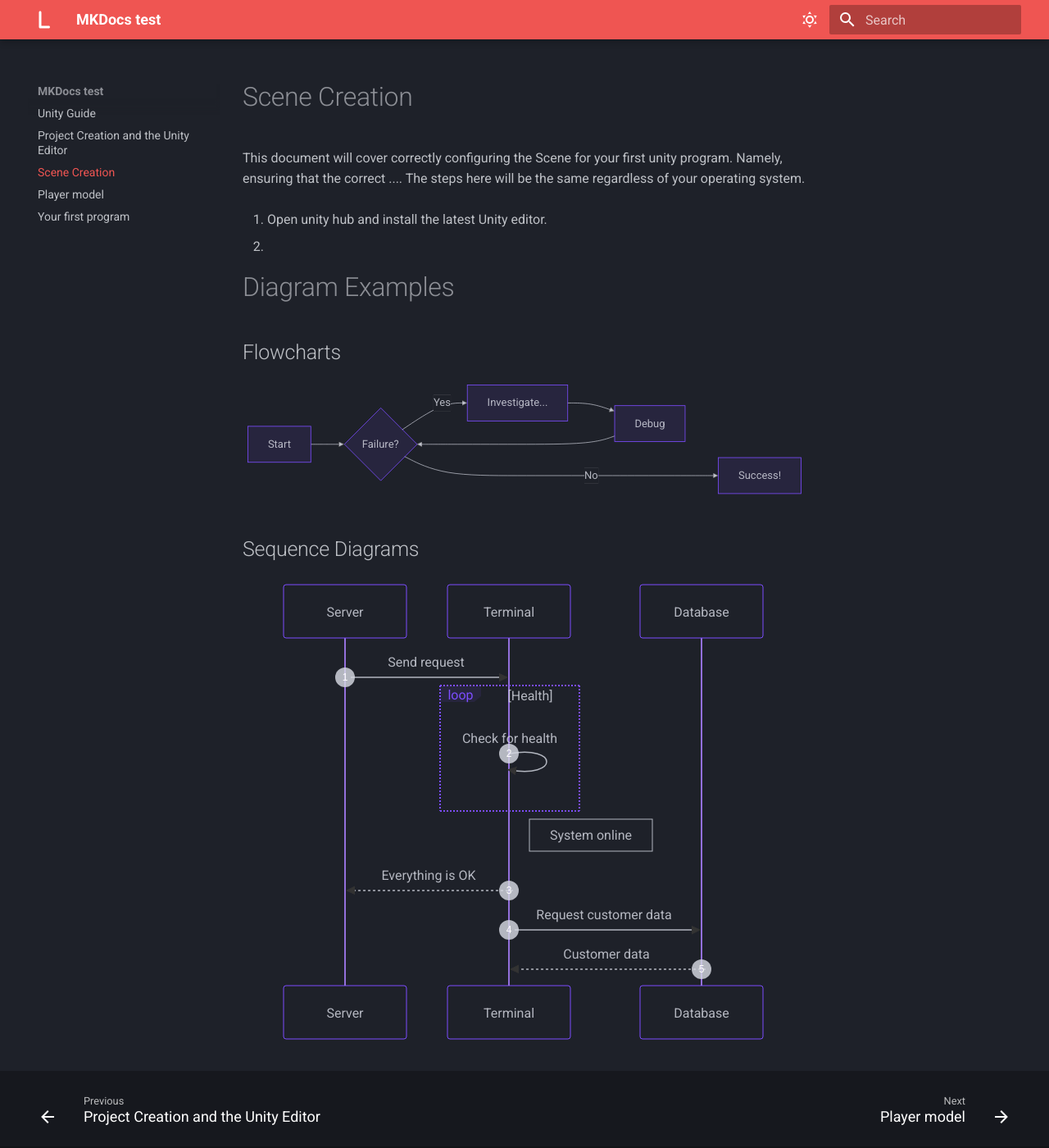
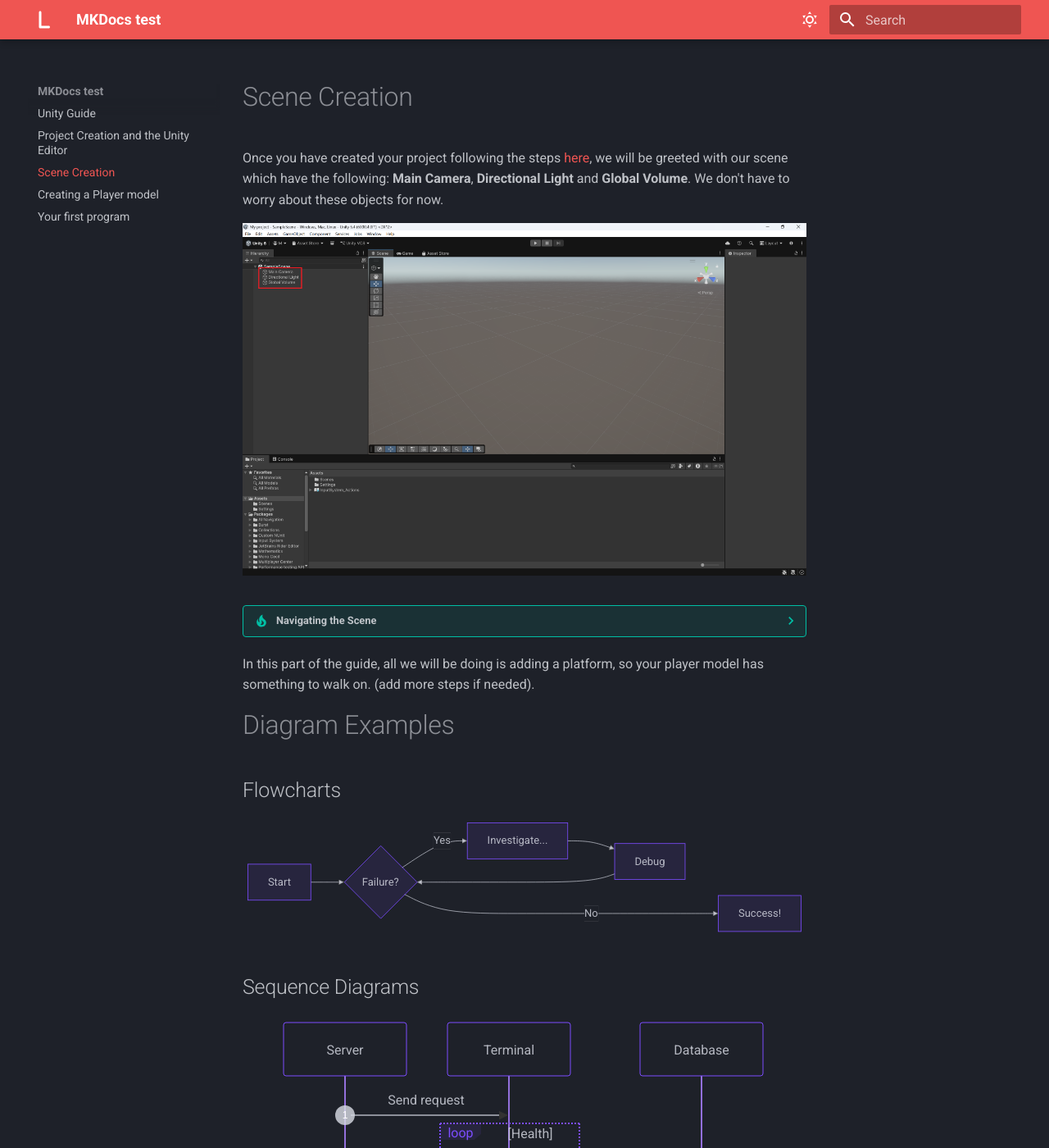
Before and after one commit to Lyra-is-confused/material-for-MKDocs-testing, an MkDocs documentation site: the page built from docs/Scene-creation.md, in a window 1280 px wide and 1400 px high. Shown: the whole window at 82% size. Built offline with MkDocs 1.6.1 and Material for MkDocs 9.7.7, drawn with Linux system fonts in a browser that asks for light colours; some of the changed text lies outside the part shown.

Commit message:
added some more stuff to all the pages

```diff
--- a/docs/Scene-creation.md
+++ b/docs/Scene-creation.md
@@ -1,17 +1,18 @@
 # Scene Creation
 
+Once you have created your project following the steps [here](Project-creation.md), we will be greeted with our scene which have the following: **Main Camera**, **Directional Light** and **Global Volume**. We don't have to worry about these objects for now.
 
-This document will cover correctly configuring the Scene for your first unity program. Namely, ensuring that the correct .... The steps here will be the same regardless of your operating system.
+<figure markdown="span">
+  ![Empty Scene](empty_scene.png){ width="700" height="700" }
 
+<figcaption></figcaption>
+</figure>
 
-1. Open unity hub and install the latest Unity editor.
+??? tip "Navigating the Scene"
 
+    Navigating the Scene can be difficult, so here are two quick tips: to move around, hold middle mouse button, and use drag your mouse to navigate. To just look around, hold right mouse button and drag your mouse to look around in your scene.
 
-
-2.
-
-
-
+In this part of the guide, all we will be doing is adding a platform, so your player model has something to walk on. (add more steps if needed).
 
 
 # Diagram Examples
```
Also changed, not shown: docs/player-model.md (+9 -10 lines), docs/your-first-program.md (+9 -0 lines), docs/empty_scene.png (added), docs/player-created.png (added).
